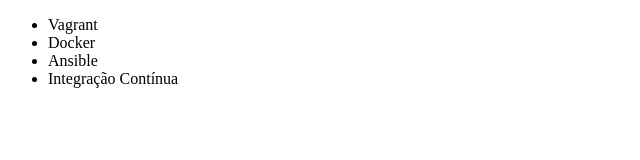
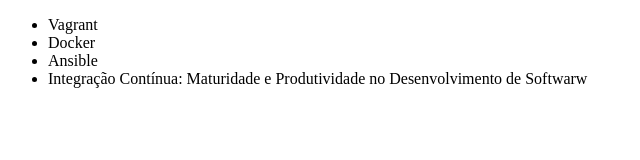
Before and after one commit to vj-fkx/alura-git, a plain HTML site: page index.html in a window 1280 px wide. Shown: the whole page, without its empty margins (0-640 px from the left). Drawn offline with Linux system fonts and the light colour scheme.

Commit message:
Renomeando o nome do curso

```diff
--- a/index.html
+++ b/index.html
@@ -9,7 +9,7 @@
         <li>Vagrant</li>
         <li>Docker</li>
         <li>Ansible</li>
-        <li>Integração Contínua</li>
+        <li>Integração Contínua: Maturidade e Produtividade no Desenvolvimento de Softwarw</li>
     </ul>
 </body>
 </html>
```
